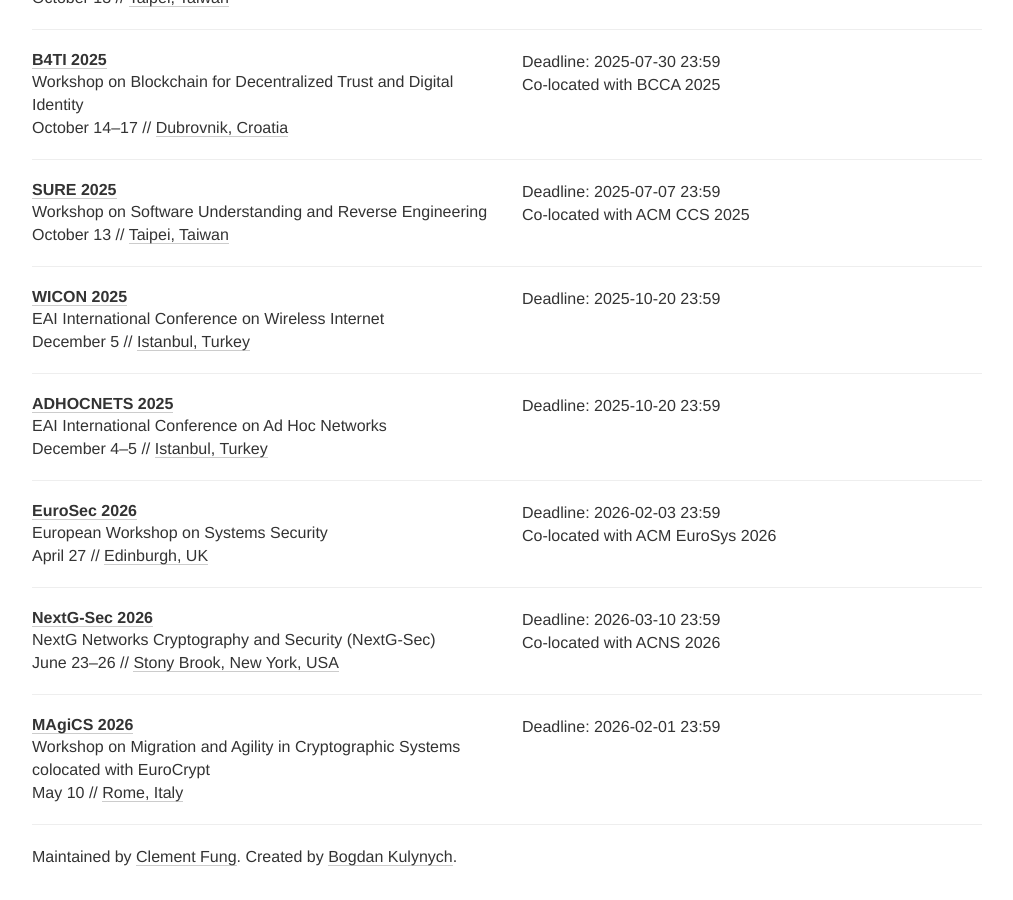
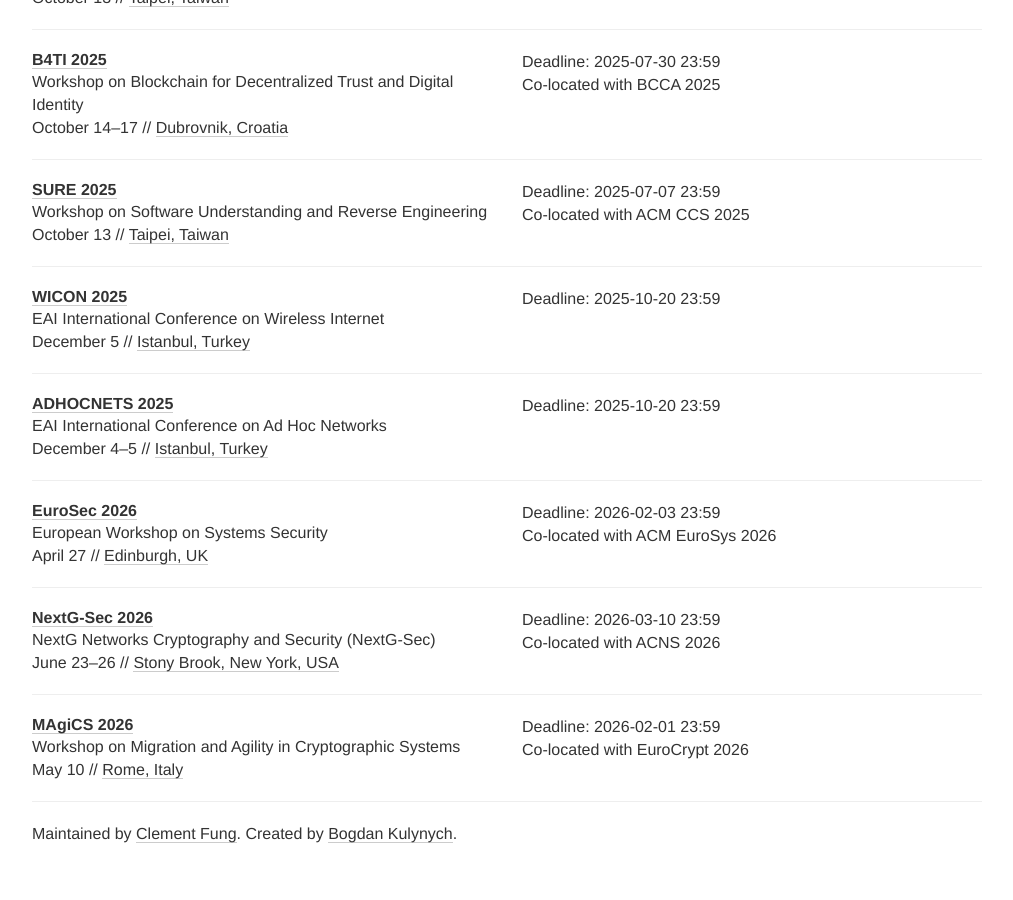
Before and after one commit to sec-deadlines/sec-deadlines.github.io, a Jekyll site: the page built from index.html, in a window 1280 px wide and 900 px high, scrolled down 20501 px. Shown: the whole window, without its empty margins (133-1146 px from the left). Built offline with Jekyll 4.4.1, drawn with Linux system fonts in a browser that asks for light colours; nearby versions of some CDN libraries; comment, search, counter and statistics services are not loaded; after the commit the page ends 21378 px from its top, so only the background shows below that.

Commit message:
Update conferences.yml
Amend the comment of colocation with Eurocrypt 2026

```diff
--- a/_data/conferences.yml
+++ b/_data/conferences.yml
@@ -1507,10 +1507,11 @@
   tags: [SEC, PRIV, CRYPTO, SHOP]
 
 - name: MAgiCS
-  description: Workshop on Migration and Agility in Cryptographic Systems colocated with EuroCrypt
+  description: Workshop on Migration and Agility in Cryptographic Systems
   year: 2026
   link: https://magics.cs.hs-rm.de
   deadline: ["2026-02-01 23:59"]  # must be a list
+  comment: Co-located with EuroCrypt 2026
   timezone: UTC
   date: May 10
   place: Rome, Italy
```
